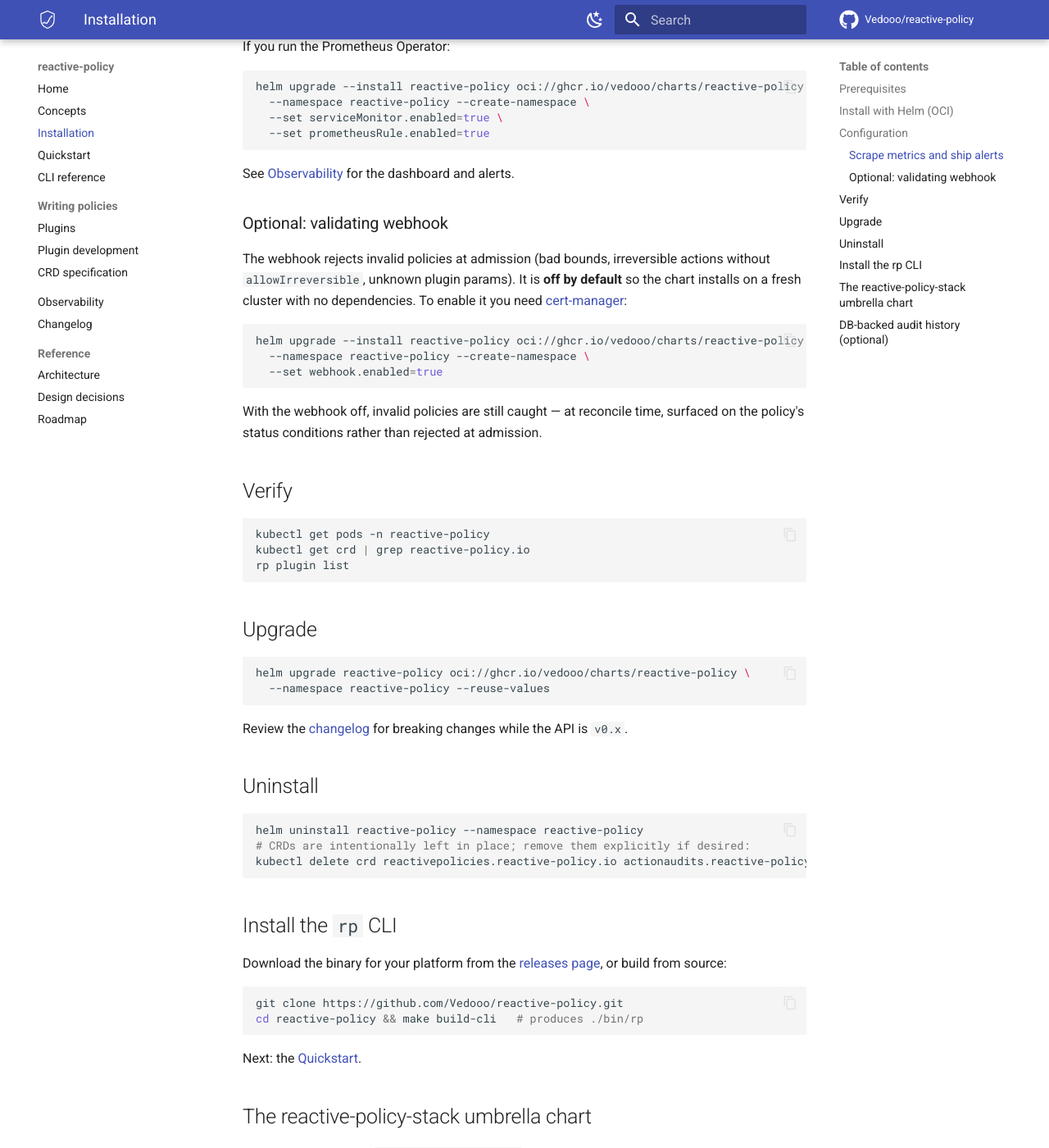
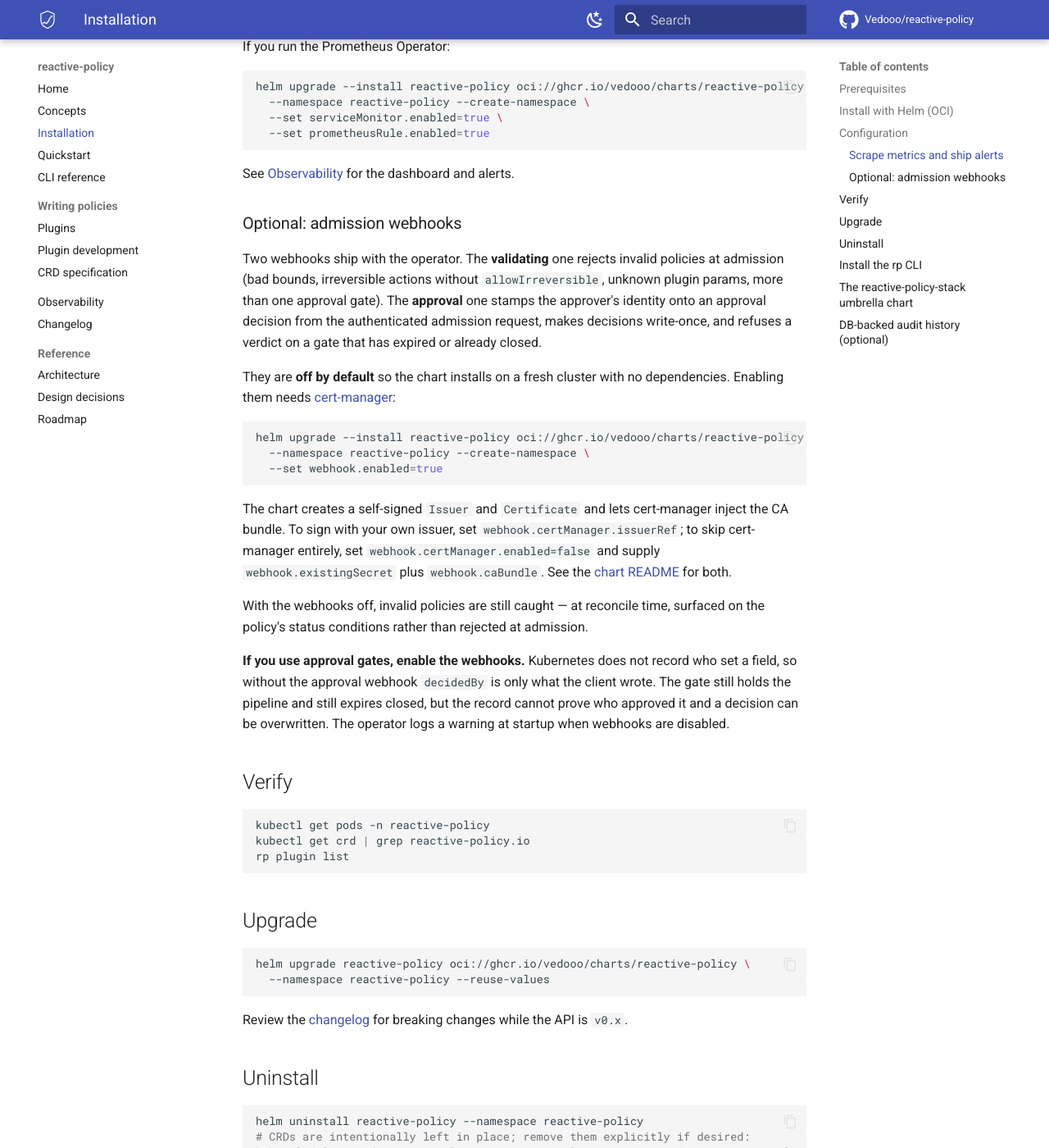
Before and after one commit to Vedooo/reactive-policy, an MkDocs documentation site: the page built from docs/installation.md, in a window 1280 px wide and 1400 px high, scrolled down 1555 px. Shown: the whole window at 82% size. Built offline with MkDocs 1.6.1 and Material for MkDocs 9.7.7, drawn with Linux system fonts in a browser that asks for light colours; comment, search, counter and statistics services are not loaded.

Commit message:
feat(chart): install the admission webhooks with cert-manager or a supplied cert

````diff
--- a/docs/installation.md
+++ b/docs/installation.md
@@ -61,12 +61,17 @@
 
 See [Observability](observability.md) for the dashboard and alerts.
 
-### Optional: validating webhook
+### Optional: admission webhooks
 
-The webhook rejects invalid policies at admission (bad bounds, irreversible
-actions without `allowIrreversible`, unknown plugin params). It is **off by
-default** so the chart installs on a fresh cluster with no dependencies. To
-enable it you need [cert-manager](https://cert-manager.io/):
+Two webhooks ship with the operator. The **validating** one rejects invalid
+policies at admission (bad bounds, irreversible actions without
+`allowIrreversible`, unknown plugin params, more than one approval gate). The
+**approval** one stamps the approver's identity onto an approval decision from
+the authenticated admission request, makes decisions write-once, and refuses a
+verdict on a gate that has expired or already closed.
+
+They are **off by default** so the chart installs on a fresh cluster with no
+dependencies. Enabling them needs [cert-manager](https://cert-manager.io/):
 
 ```bash
 helm upgrade --install reactive-policy oci://ghcr.io/vedooo/charts/reactive-policy \
@@ -74,8 +79,22 @@
   --set webhook.enabled=true
 ```
 
-With the webhook off, invalid policies are still caught — at reconcile time,
+The chart creates a self-signed `Issuer` and `Certificate` and lets cert-manager
+inject the CA bundle. To sign with your own issuer, set
+`webhook.certManager.issuerRef`; to skip cert-manager entirely, set
+`webhook.certManager.enabled=false` and supply `webhook.existingSecret` plus
+`webhook.caBundle`. See the
+[chart README](https://github.com/Vedooo/reactive-policy/blob/main/charts/reactive-policy/README.md)
+for both.
+
+With the webhooks off, invalid policies are still caught — at reconcile time,
 surfaced on the policy's status conditions rather than rejected at admission.
+
+**If you use approval gates, enable the webhooks.** Kubernetes does not record
+who set a field, so without the approval webhook `decidedBy` is only what the
+client wrote. The gate still holds the pipeline and still expires closed, but
+the record cannot prove who approved it and a decision can be overwritten. The
+operator logs a warning at startup when webhooks are disabled.
 
 ## Verify
 
````
Also changed, not shown: CHANGELOG.md (+11 -0 lines), charts/reactive-policy/README.md (+51 -2 lines), 7 other files.
